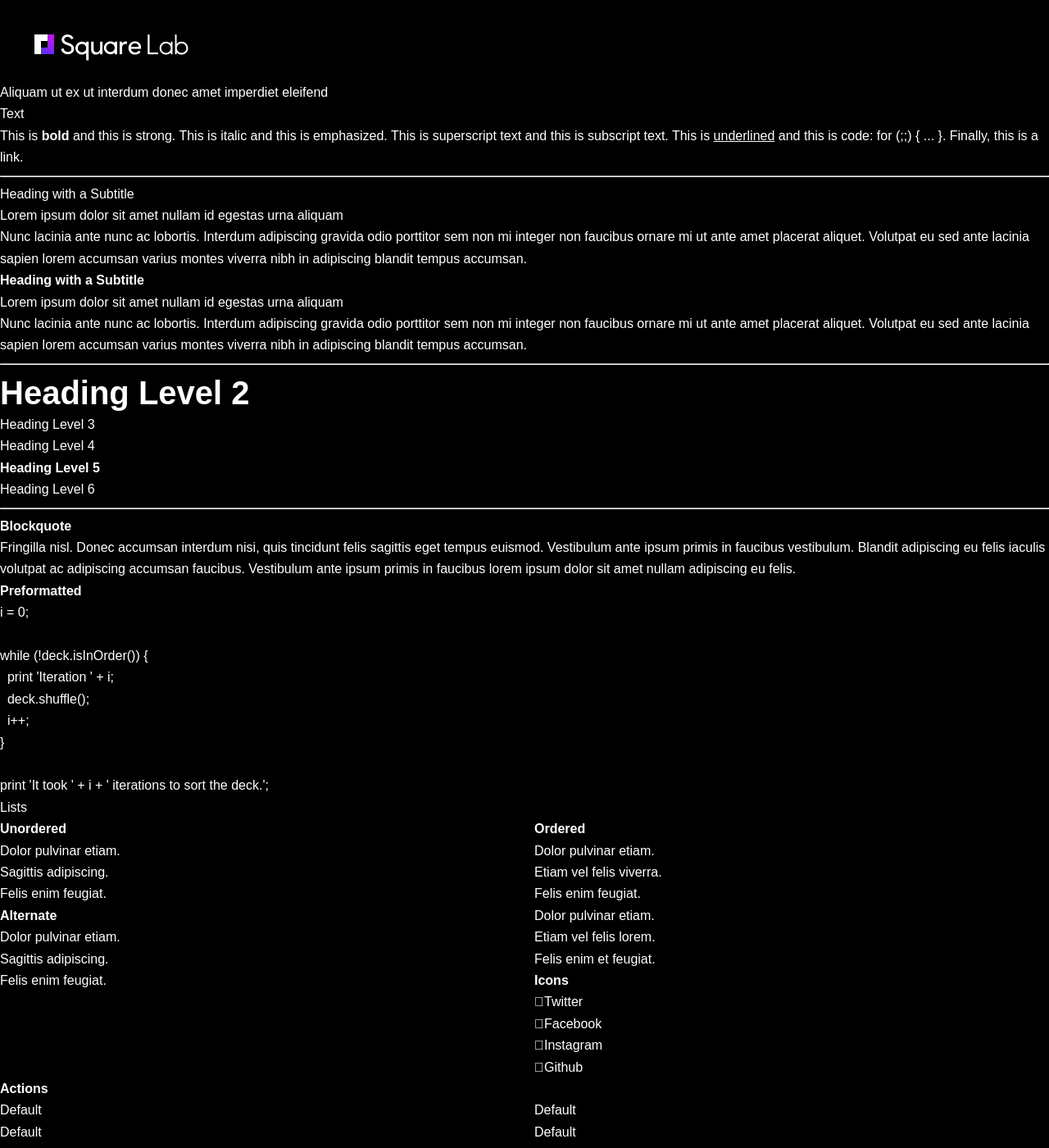
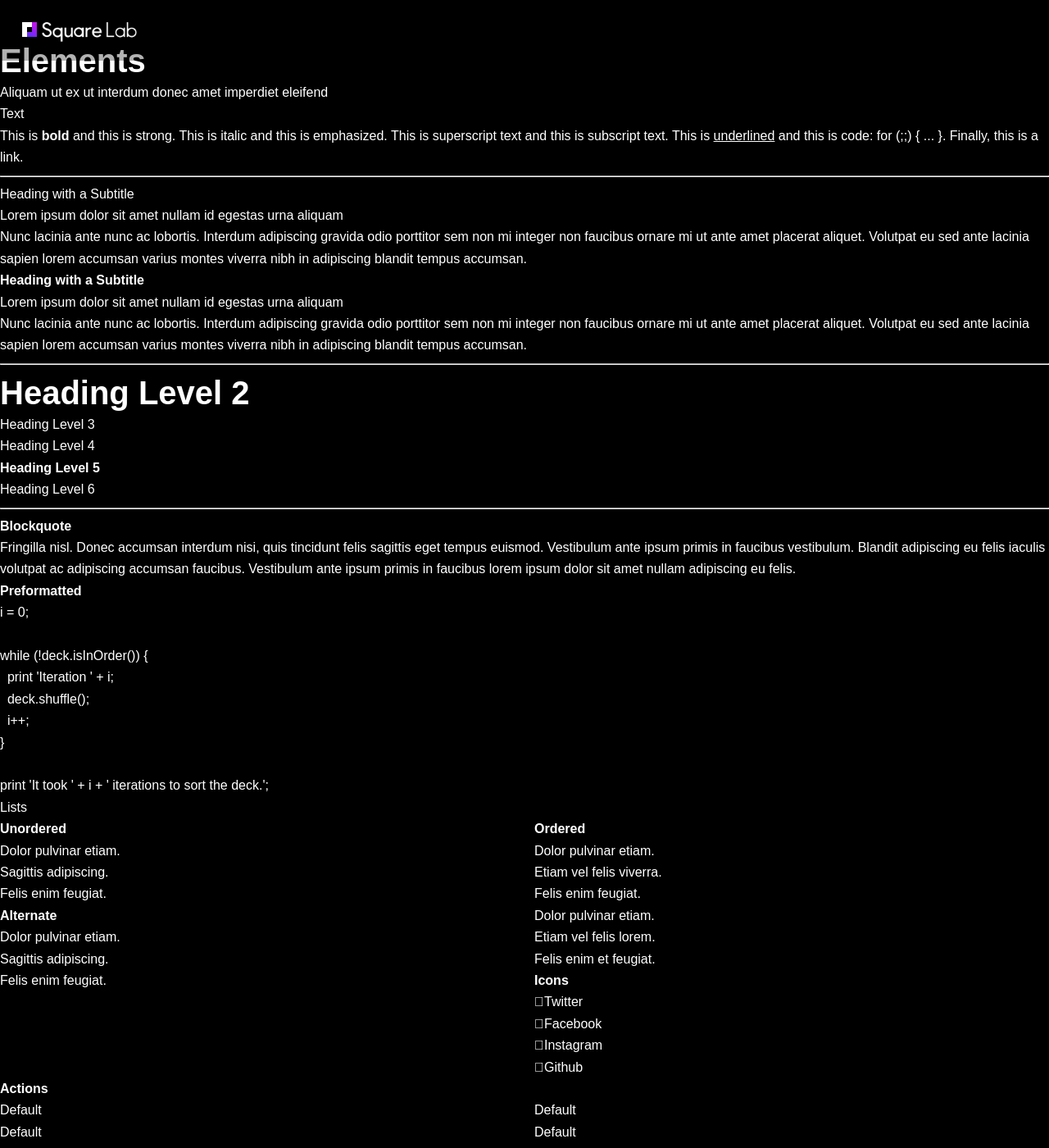
Before and after one commit to squarelab-co/squarelab-co.github.io, a Jekyll site: the page built from elements.html, in a window 1280 px wide and 1400 px high. Shown: the whole window at 82% size. Built offline with Jekyll 4.4.1, drawn with Linux system fonts in a browser that asks for light colours; some web fonts are replaced.

Commit message:
Change header

```diff
--- a/_includes/header.html
+++ b/_includes/header.html
@@ -1,6 +1,6 @@
 <!-- Header -->
 <header id="header"{% if page.layout == 'landing' %} class="alt"{% endif %}>
-  <a href="{{ site.baseurl }}/index.html"><img src="../images/bi.png"></a>
+  <a href="{{ site.baseurl }}/index.html"><img src="..//images/bi.png" width="140" class="bi"></a>
  <!--
   <nav id="nav">
     <ul>
--- a/css/main.scss
+++ b/css/main.scss
@@ -285,8 +285,8 @@ $baseurl: '{{ site.baseurl }}/images';
 
 	#header {
 		@include vendor('transition', 'background-color #{_duration(transitions)} ease');
-		background: #000;
-		height: 6.4em;
+		background: rgba(0,0,0,.3);
+		height: 4.6em;
 		left: 0;
 		line-height: 3em;
 		position: fixed;
@@ -294,12 +294,14 @@ $baseurl: '{{ site.baseurl }}/images';
 		width: 100%;
 		z-index: _misc(z-index-base);
 
-		img {
-			@include vendor('transition', 'opacity #{_duration(transitions)} ease');
-			left: 2.6em;
-            top: 2.6em;
-			position: absolute;
-            width: 188px;
+
+
+		.bi {
+
+            @include vendor('transition', 'opacity #{_duration(transitions)} ease');
+            left: 1.7em;
+            top: 1.7em;
+            position: absolute;
 
 			a {
 				border: 0;
@@ -378,6 +380,12 @@ $baseurl: '{{ site.baseurl }}/images';
 
 		&.alt {
 			background: transparent;
+            height: 6.4em;
+
+
+
+
+
 
 			h1 {
 				@include vendor('pointer-events', 'none');
```
Also changed, not shown: images/bi-s.png (added), 7 other files.
